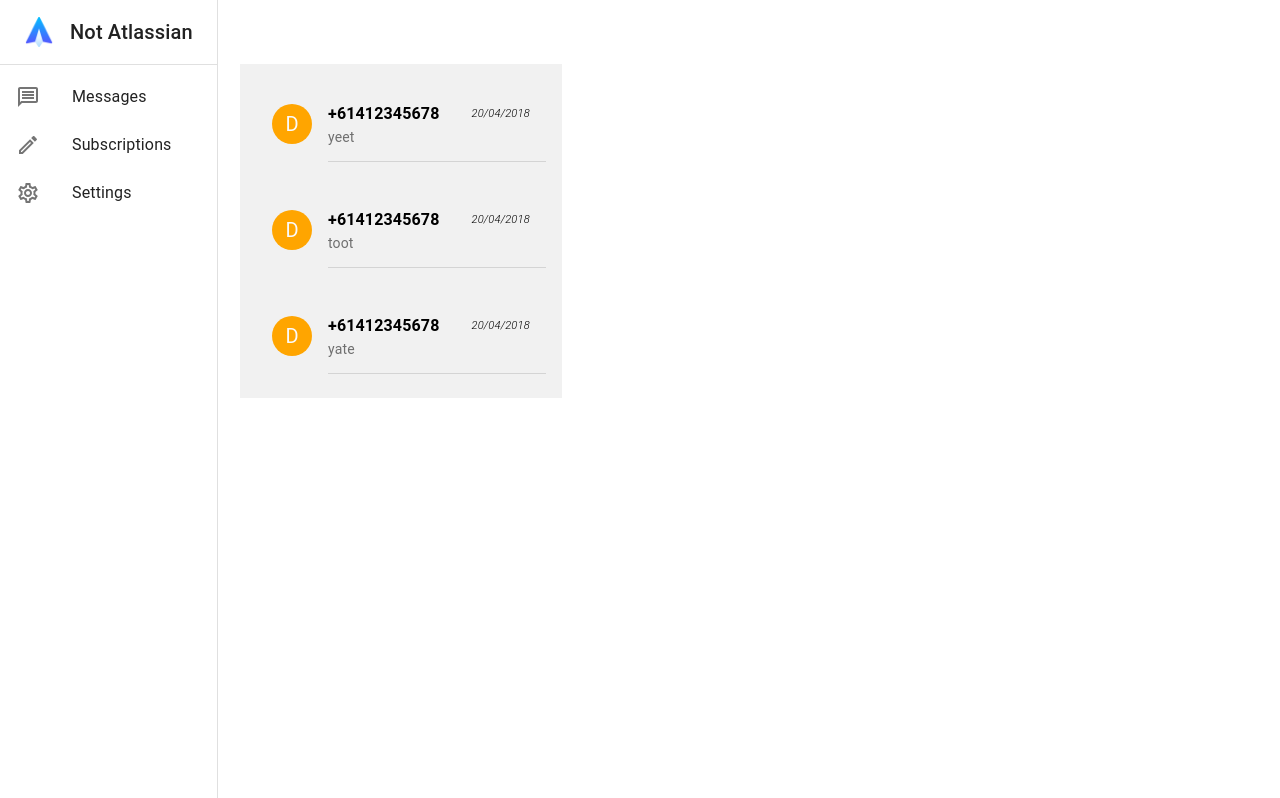
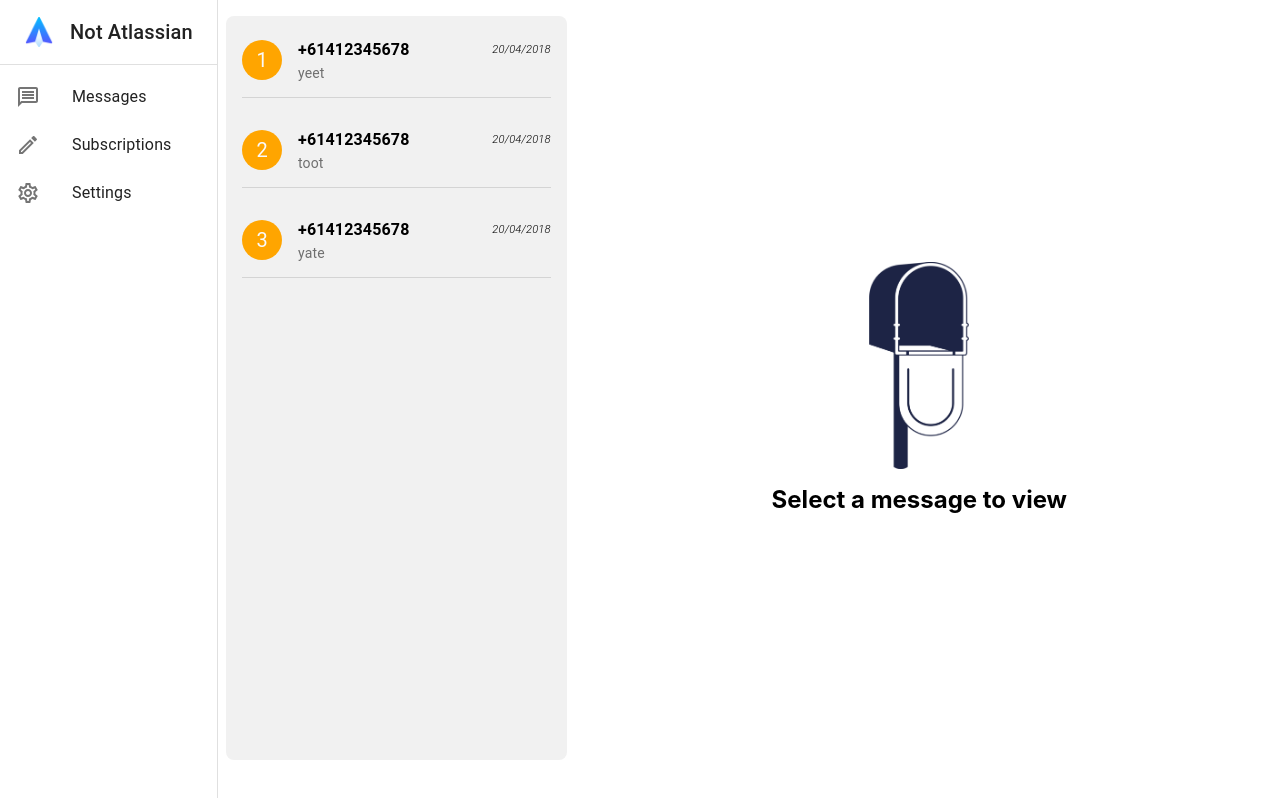
Before and after one commit to achen197/Messaging-Api, a React (Create React App) app: page /subscriptions in a window 1280 px wide. Built offline with nearby package versions, Linux system fonts and the light colour scheme.

Commit message:
Message select/view functionality

```diff
--- a/src/Routes.tsx
+++ b/src/Routes.tsx
@@ -7,9 +7,12 @@ export const Routes = () => {
   return (
     <Shell>
       <Switch>
-        <Route exact path="/">
+        <Route exact path="/messages">
           <Messages />
         </Route>
+        <Route exact path={"messages/:messageId"}>
+            <Messages />
+          </Route>
         <Route exact path="/subscriptions">
           <Messages />
         </Route>
--- a/src/components/Navigation/Navigation.module.scss
+++ b/src/components/Navigation/Navigation.module.scss
@@ -1,4 +1,9 @@
 .navigation {
-    width: 240px;
-    flex-shrink: 0;
+  width: 210px;
+  flex-shrink: 0;
+
+  img {
+    width: 30px;
+    margin-right: 1rem;
   }
+}
--- /dev/null
+++ b/src/views/Messages/MessageDetail.tsx
@@ -0,0 +1,29 @@
+import { Grid } from "@material-ui/core";
+import React from "react";
+import { MessageDto } from "./Messages";
+import styles from "./Messages.module.scss";
+import noMessage from "../../assets/images/no-message.png";
+
+interface IMessageDetailProps {
+  message: MessageDto | undefined;
+}
+export const MessageDetail = (props: IMessageDetailProps) => {
+  return (
+    <>
+      {props.message ? (
+        <div className={styles.messageDetail}>{props.message.body}</div>
+      ) : (
+        <Grid
+          container
+          direction="row"
+          justify="center"
+          alignItems="center"
+          className={styles.noMessage}
+        >
+            <img src={noMessage} alt="no message" />
+            <div>Select a message to view</div>
+        </Grid>
+      )}
+    </>
+  );
+};
--- a/src/views/Messages/Messages.module.scss
+++ b/src/views/Messages/Messages.module.scss
@@ -1,13 +1,13 @@
 .messagesContainer {
-  display: flex;
+  height: 100%;
 
   .list {
     background: #f1f1f1;
+    border-radius: 8px;
+    width: 100%;
   }
 
   .message {
-    margin: 1rem;
-
     .avatar {
       background: orange;
     }
@@ -26,4 +26,23 @@
       }
     }
   }
+
+  .messageDetail {
+    font-size: 2rem;
   }
+
+  .noMessage {
+    display: flex;
+    flex-direction: column;
+
+    img {
+      width: 100px;
+    }
+
+    div {
+      font-size: 1.5rem;
+      font-weight: bold;
+      margin-top: 1rem;
+    }
+  }
+}
--- a/src/views/Messages/Messages.tsx
+++ b/src/views/Messages/Messages.tsx
@@ -1,4 +1,6 @@
-import React from "react";
+import { Grid } from "@material-ui/core";
+import React, { useState } from "react";
+import { MessageDetail } from "./MessageDetail";
 import styles from "./Messages.module.scss";
 import { MessagesList } from "./MessagesList";
 
@@ -16,28 +18,40 @@ const data = [
     from: "+61412345678",
     body: "yeet",
     sentTimestamp: "2018-04-20T14:24:35",
-    messageId: "DMASApiA0000000146",
+    messageId: "1",
   },
   {
     to: "+61472880123",
     from: "+61412345678",
     body: "toot",
     sentTimestamp: "2018-04-20T14:24:35",
-    messageId: "DMASApiA0000000146",
+    messageId: "2",
   },
   {
     to: "+61472880123",
     from: "+61412345678",
     body: "yate",
     sentTimestamp: "2018-04-20T14:24:35",
-    messageId: "DMASApiA0000000146",
+    messageId: "3",
   },
 ];
 
 export const Messages = () => {
+    const [selectedMessage, setSelectedMessage] = useState<MessageDto | undefined>();
+
   return (
-    <div className={styles.messagesContainer}>
-      <MessagesList messages={data} />
-    </div>
+    <Grid
+      container
+      direction="row"
+      spacing={1}
+      className={styles.messagesContainer}
+    >
+      <Grid container item xs={4}>
+        <MessagesList selectedMessage={selectedMessage} setSelectedMessage={setSelectedMessage} messages={data} />
+      </Grid>
+      <Grid container item xs={8}>
+        <MessageDetail message={selectedMessage} />
+      </Grid>
+    </Grid>
   );
 };
--- a/src/views/Messages/MessagesList.tsx
+++ b/src/views/Messages/MessagesList.tsx
@@ -1,11 +1,22 @@
-import { Box, List, ListItem, ListItemAvatar, Avatar, ListItemText, Typography, Divider } from "@material-ui/core";
+import {
+  Box,
+  List,
+  ListItem,
+  ListItemAvatar,
+  Avatar,
+  ListItemText,
+  Typography,
+  Divider,
+} from "@material-ui/core";
 import moment from "moment";
 import React from "react";
 import { MessageDto } from "./Messages";
 import styles from "./Messages.module.scss";
 
 interface IMessagesListProps {
-    messages: MessageDto[];
+  messages: MessageDto[];
+  selectedMessage: MessageDto | undefined;
+  setSelectedMessage: (value: MessageDto) => void;
 }
 
 export const MessagesList = (props: IMessagesListProps) => {
@@ -13,7 +24,13 @@ export const MessagesList = (props: IMessagesListProps) => {
     <Box className={styles.list}>
       {props.messages.map((m, i) => (
         <List key={i} className={styles.message}>
-          <ListItem alignItems="flex-start">
+          <ListItem
+            button
+            onClick={() =>
+              props.setSelectedMessage && props.setSelectedMessage(m)
+            }
+            alignItems="flex-start"
+          >
             <ListItemAvatar>
               <Avatar classes={{ root: styles.avatar }}>
                 {m.messageId.slice(0, 1)}
@@ -38,7 +55,7 @@ export const MessagesList = (props: IMessagesListProps) => {
               }
             />
           </ListItem>
-          <Divider variant="inset" component="li" />
+          <Divider variant="middle" component="li" />
         </List>
       ))}
     </Box>
--- a/src/views/Shell/Shell.module.scss
+++ b/src/views/Shell/Shell.module.scss
@@ -1,8 +1,9 @@
 .root {
   display: flex;
+  height: 98vh;
 
-  img {
-    width: 30px;
-    margin-right: 1rem;
+  .content {
+    width: 100%;
+    margin: 1rem;
   }
 }
--- a/src/views/Shell/Shell.tsx
+++ b/src/views/Shell/Shell.tsx
@@ -1,4 +1,3 @@
-import { Toolbar } from "@material-ui/core";
 import React from "react";
 import { Navigation } from "../../components/Navigation/Navigation";
 import styles from "./Shell.module.scss";
@@ -12,7 +11,6 @@ export const Shell = (props: IShellProps) => {
     <div className={styles.root}>
       <Navigation />
       <main className={styles.content}>
-        <Toolbar />
         {props.children}
       </main>
     </div>
```
Also changed, not shown: src/assets/images/no-message.png (added), 1 other file (tests, documents, lock files or other folders). Lines whose indentation alone changed are shown as unchanged.
